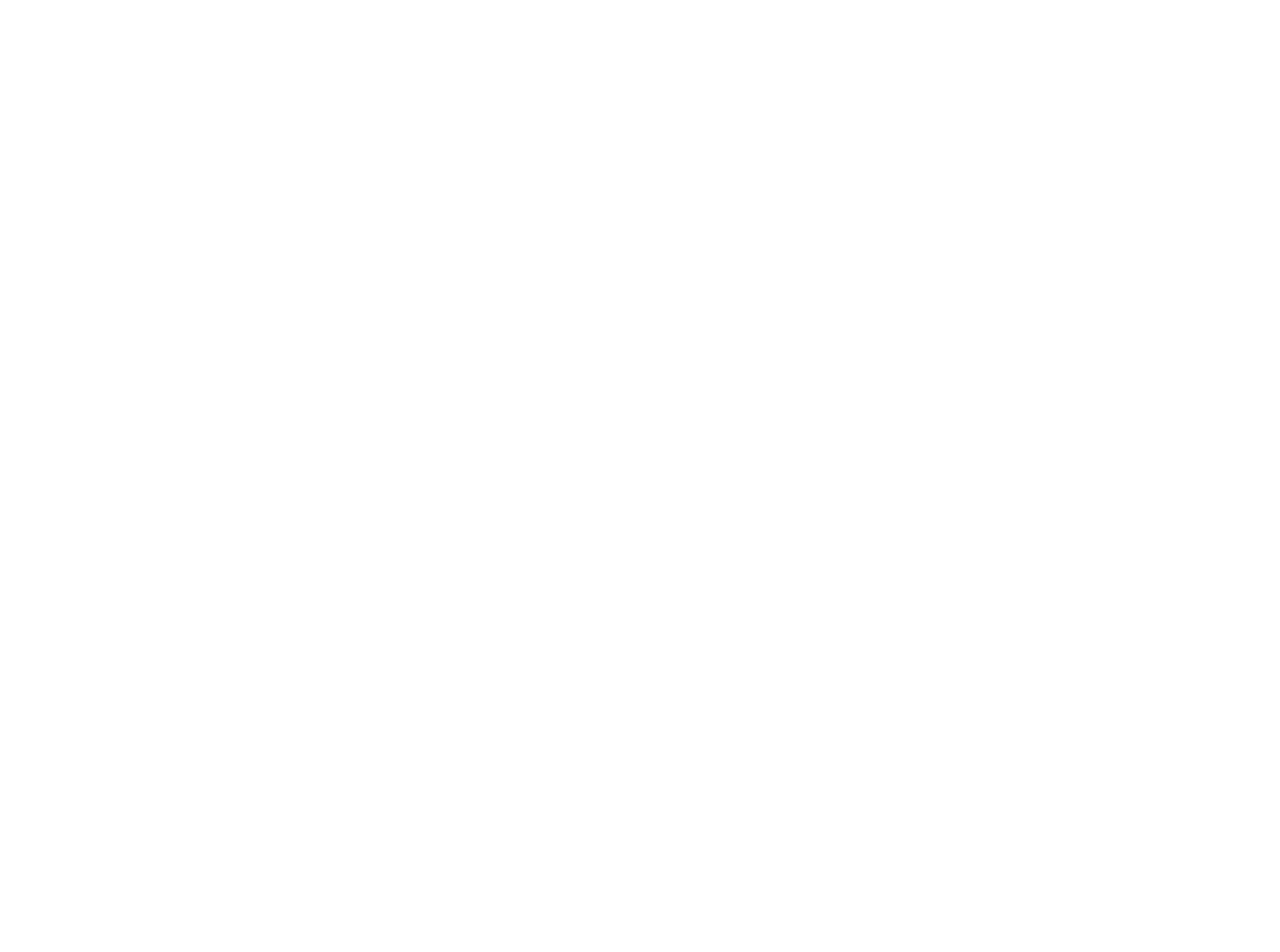
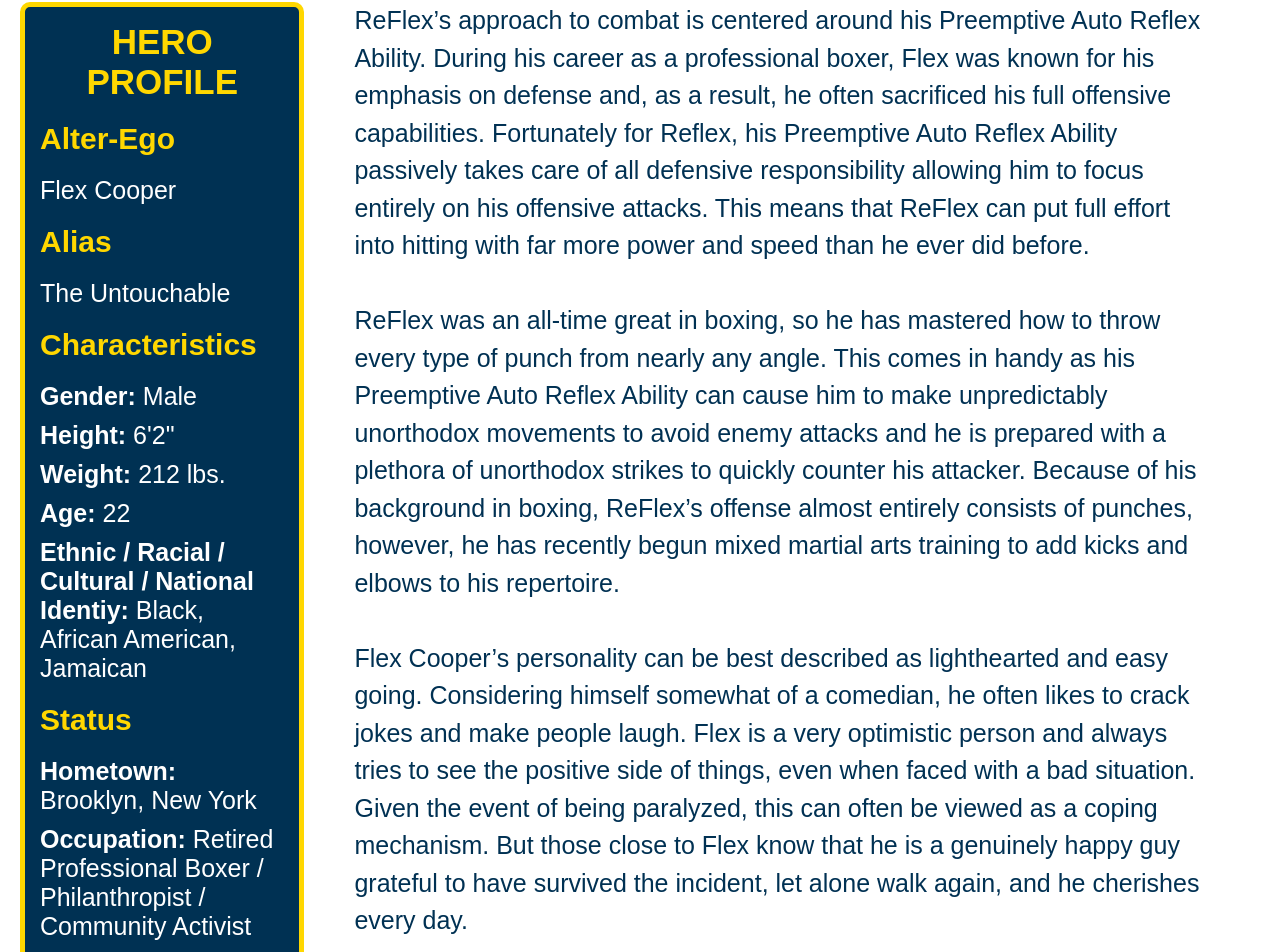
Before and after one commit to MisterHood100/monument-comics, a React (Vite) app: page /character_3 in a window 1280 px wide. Before the commit this address had no page. Shown: the part 1658-2610 px from the top of the page. Before the commit the page ends 1367 px from the top, so only its background shows below. Built offline with nearby package versions, Linux system fonts and the light colour scheme.

Commit message:
Multiple updates & changes to Components & Pages.

```diff
--- a/src/App.jsx
+++ b/src/App.jsx
@@ -1,6 +1,7 @@
 import { Routes, Route } from "react-router-dom"
 
 // App Components
+import ScrollToTop from "./components/ScrollToTop"
 import Announcement from "./components/announcement/Announcement"
 import NavBar from "./components/navbar/NavBar"
 import Footer from "./components/footer/Footer"
@@ -9,7 +10,9 @@
 import Home from "./pages/home/Home"
 import About from "./pages/about/About"
 import Characters from "./pages/characters/Characters"
-import Character from "./pages/character/Character"
+import Character1 from "./pages/character/Character1"
+import Character2 from "./pages/character/Character2"
+import Character3 from "./pages/character/Character3"
 import Blog from "./pages/blog/Blog"
 
 // Data Components
@@ -19,13 +22,16 @@
 function App() {
   return (
     <>
+      <ScrollToTop />
       <Announcement />
       <NavBar />
       <Routes>
         <Route path="/" element={<Home />} />
         <Route path="about" element={<About />} />
         <Route path="characters" element={<Characters />} />
-        <Route path="character" element={<Character />} />
+        <Route path="character_1" element={<Character1 />} />
+        <Route path="character_2" element={<Character2 />} />
+        <Route path="character_3" element={<Character3 />} />
         <Route path="blog" element={<Blog />} />
         <Route path="blog/post" element={<Post />} />
         <Route path="*" element={<NotFound />} />
--- /dev/null
+++ b/src/components/ScrollToTop.jsx
@@ -0,0 +1,12 @@
+import { useEffect } from "react";
+import { useLocation } from "react-router-dom";
+
+export default function ScrollToTop() {
+  const { pathname } = useLocation();
+
+  useEffect(() => {
+    window.scrollTo(0, 0);
+  }, [pathname]);
+
+  return null;
+}
--- a/src/components/footer/Footer.jsx
+++ b/src/components/footer/Footer.jsx
@@ -1,9 +1,10 @@
 import "./footer.css"
+import FooterIcon from "../../assets/Icon.png"
 
 function Footer() {
     return (
         <div className="footer">
-            <img className="footerImage" src="/favicon.png" alt="Monument Comics Logo" />
+            <img className="footerIcon" src={FooterIcon} alt="Monument Comics Logo" />
             <div className="footerSocialMedia">
                 <h4 className="footerMessage">Follow Monument Comics On Social Media</h4>
                 <div className="footerSocialIcons">
--- a/src/components/footer/footer.css
+++ b/src/components/footer/footer.css
@@ -17,7 +17,7 @@
   margin-bottom: 15px;
 }
 
-.footerImage {
+.footerIcon {
   width: 100px;
 }
 
--- /dev/null
+++ b/src/pages/character/Character2.jsx
@@ -0,0 +1,62 @@
+import "./character.css";
+import CharacterData from "../../components/CharacterData";
+
+
+const character = CharacterData;
+const results = character.filter(data => data.id === 2);
+
+function Character2() {
+    return (
+        <div className="character">
+            {results.map((character) => {
+                return (
+                    <div key={character.id} className="character">
+                        <div className="characterImgs">
+                            <img src={character.image1} alt={character.alt1} className="characterImg" />
+                            <img src={character.image2} alt={character.alt2} className="characterImg" />
+                        </div>
+                        <h1 className="characterName">{character.name}</h1>
+                        <div className="characterProfile">
+                            <div className="characterInfo">
+                                <h2 className="characterProfileTitle">HERO PROFILE</h2>
+                                <h3 className="characterInfoTitle">Alter-Ego</h3>
+                                <ul className="characterInfoList alterEgoList">
+                                    <li>{character.alterEgo}</li>
+                                </ul>
+                                <h3 className="characterInfoTitle">Alias</h3>
+                                <ul className="characterInfoList aliasList">
+                                    <li>{character.alias1}</li>
+                                    <li>{character.alias2}</li>
+                                    <li>{character.alias3}</li>
+                                </ul>
+                                <h3 className="characterInfoTitle">Characteristics</h3>
+                                <ul className="characterInfoList characteristicsList">
+                                    <li><b>Gender:</b> {character.gender}</li>
+                                    <li><b>Height:</b> {character.height}</li>
+                                    <li><b>Weight:</b> {character.weight}</li>
+                                    <li><b>Age:</b> {character.age}</li>
+                                    <li><b>Ethnic / Racial / Cultural / National Identiy:</b> {character.identity}</li>
+                                </ul>
+                                <h3 className="characterInfoTitle">Status</h3>
+                                <ul className="characterInfoList statusList">
+                                    <li><b>Hometown:</b> {character.hometown}</li>
+                                    <li><b>Occupation:</b> {character.occupation}</li>
+                                    <li><b>Alignment:</b> {character.alignment}</li>
+                                </ul>
+                            </div>
+                            <div className="characterBio">
+                                <p>{character.bio1}</p>
+                                <p><br />{character.bio2}</p>
+                                <p><br />{character.bio3}</p>
+                                <p><br />{character.bio4}</p>
+                            </div>
+                        </div>
+                        <hr />
+                    </div>
+                )
+            })}
+        </div>
+    )
+}
+
+export default Character2;
--- /dev/null
+++ b/src/pages/character/Character3.jsx
@@ -0,0 +1,62 @@
+import "./character.css";
+import CharacterData from "../../components/CharacterData";
+
+
+const character = CharacterData;
+const results = character.filter(data => data.id === 3);
+
+function Character3() {
+    return (
+        <div className="character">
+            {results.map((character) => {
+                return (
+                    <div key={character.id} className="character">
+                        <div className="characterImgs">
+                            <img src={character.image1} alt={character.alt1} className="characterImg" />
+                            <img src={character.image2} alt={character.alt2} className="characterImg" />
+                        </div>
+                        <h1 className="characterName">{character.name}</h1>
+                        <div className="characterProfile">
+                            <div className="characterInfo">
+                                <h2 className="characterProfileTitle">HERO PROFILE</h2>
+                                <h3 className="characterInfoTitle">Alter-Ego</h3>
+                                <ul className="characterInfoList alterEgoList">
+                                    <li>{character.alterEgo}</li>
+                                </ul>
+                                <h3 className="characterInfoTitle">Alias</h3>
+                                <ul className="characterInfoList aliasList">
+                                    <li>{character.alias1}</li>
+                                    <li>{character.alias2}</li>
+                                    <li>{character.alias3}</li>
+                                </ul>
+                                <h3 className="characterInfoTitle">Characteristics</h3>
+                                <ul className="characterInfoList characteristicsList">
+                                    <li><b>Gender:</b> {character.gender}</li>
+                                    <li><b>Height:</b> {character.height}</li>
+                                    <li><b>Weight:</b> {character.weight}</li>
+                                    <li><b>Age:</b> {character.age}</li>
+                                    <li><b>Ethnic / Racial / Cultural / National Identiy:</b> {character.identity}</li>
+                                </ul>
+                                <h3 className="characterInfoTitle">Status</h3>
+                                <ul className="characterInfoList statusList">
+                                    <li><b>Hometown:</b> {character.hometown}</li>
+                                    <li><b>Occupation:</b> {character.occupation}</li>
+                                    <li><b>Alignment:</b> {character.alignment}</li>
+                                </ul>
+                            </div>
+                            <div className="characterBio">
+                                <p>{character.bio1}</p>
+                                <p><br />{character.bio2}</p>
+                                <p><br />{character.bio3}</p>
+                                <p><br />{character.bio4}</p>
+                            </div>
+                        </div>
+                        <hr />
+                    </div>
+                )
+            })}
+        </div>
+    )
+}
+
+export default Character3;
--- a/src/pages/character/character.css
+++ b/src/pages/character/character.css
@@ -39,6 +39,7 @@
     border-radius: 10px;
     padding: 15px;
     margin-bottom: 25px;
+    height: 100%;
 }
 
 .characterInfoTitle {
--- a/src/pages/characters/Characters.jsx
+++ b/src/pages/characters/Characters.jsx
@@ -1,9 +1,14 @@
 import CharacterCards from "../characterCards/CharacterCards";
 import "./characters.css"
+import Icon from "../../assets/Icon.png";
 
 function Characters() {
     return (
         <div className="characters">
+            <div className="charactersIconWrapper">
+                <img className="charactersIcon" src={Icon} alt="Monument Comics Logo" />
+            </div>
+
             <h1 className="charactersTitle">THE HEROES OF MONUMENT COMICS</h1>
             <CharacterCards />
         </div>
--- a/src/pages/characters/characters.css
+++ b/src/pages/characters/characters.css
@@ -2,13 +2,30 @@
     margin: 50px;
 }
 
+.charactersIconWrapper {
+    display: flex;
+    justify-content: center;
+    align-items: center;
+    margin-bottom: 25px;
+}
+
+.charactersIcon {
+    width: 200px;
+    position: center;
+}
+
 .charactersTitle {
-    margin-bottom: 50px;
+    margin-bottom: 25px;
     text-align: center;
     color: #003153;
 }
 
 @media (max-width: 900px) {
+
+    .charactersIcon {
+        width: 150px;
+        position: center;
+    }
 
     .charactersTitle {
         margin-bottom: 20px;
--- a/src/pages/home/header/header.css
+++ b/src/pages/home/header/header.css
@@ -59,7 +59,7 @@
 
     .headerIntro {
         margin: 25px 5px 0 5px;
-        font-size: 20px;
+        font-size: 22px;
         text-align: center;
     }
 
```
Also changed, not shown: src/pages/character/Character1.jsx (renamed from src/pages/character/Character.jsx, +4 -4 lines), src/pages/characterCards/CharacterCards.jsx (+22 -3 lines), src/assets/Icon.png (added).
